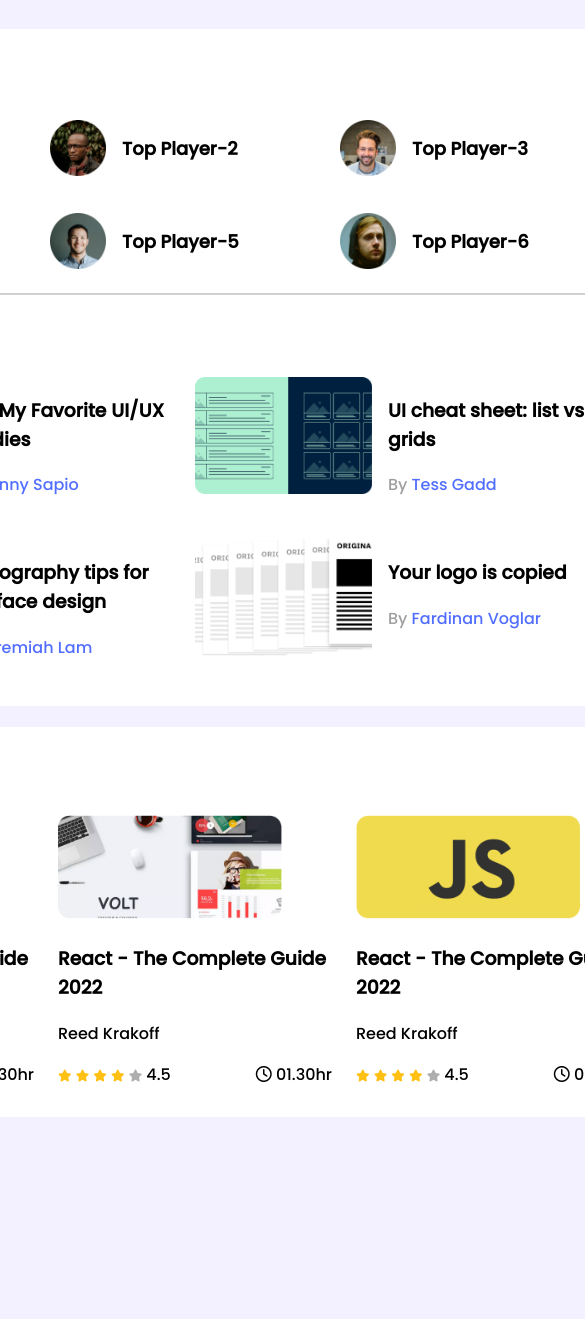
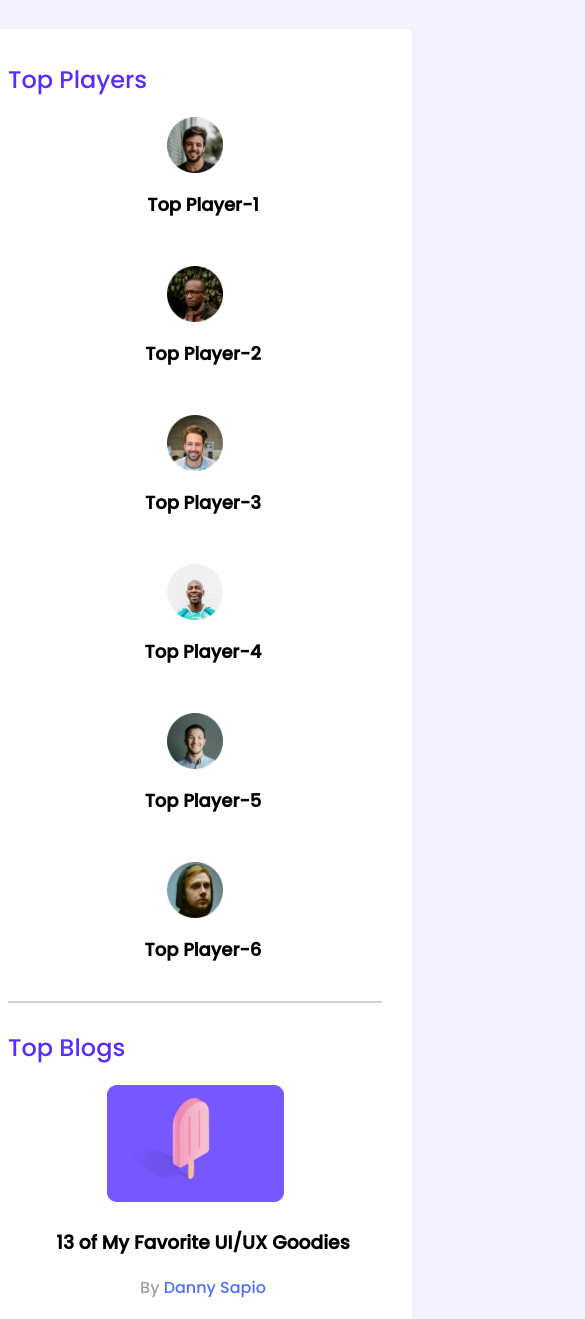
Before and after one commit to naimurrahmanniloy/leader-board-main, a plain HTML site: page index.html in a window 390 px wide. Shown: the top 1319 px of the page, 585 px wide, since content can reach past the window. Before the commit the page ends 1125 px from the top, so only its background shows below. Drawn offline with Linux system fonts and the light colour scheme.

Commit message:
finished

```diff
--- a/style.css
+++ b/style.css
@@ -107,3 +107,44 @@ hr{
 .fa-star.empty{
     color: #AEAEAE;
 }
+
+/* media queries  */
+@media only screen and (max-width: 668px) {
+    .container{
+        width: 100%;
+    }
+    .players , .blogs , .courses{
+        grid-template-columns: repeat(1, 1fr);
+
+    }
+    .player{
+        flex-direction: column;
+    }
+
+    .blog, .course{
+        flex-direction: column;
+        align-items: center;
+        text-align: center
+        ;
+    }
+    .course{
+        margin-bottom: 30px;
+    }
+
+
+}
+
+/* tablet devices  */
+@media only screen and (min-width:688px)and (max-width:992px) {
+    .container{
+        width: 100%;
+
+    }
+    .players, .courses{
+        grid-template-columns: repeat(2,1fr);
+
+    }
+    .player{
+        justify-content: center;
+    }
+}
```
